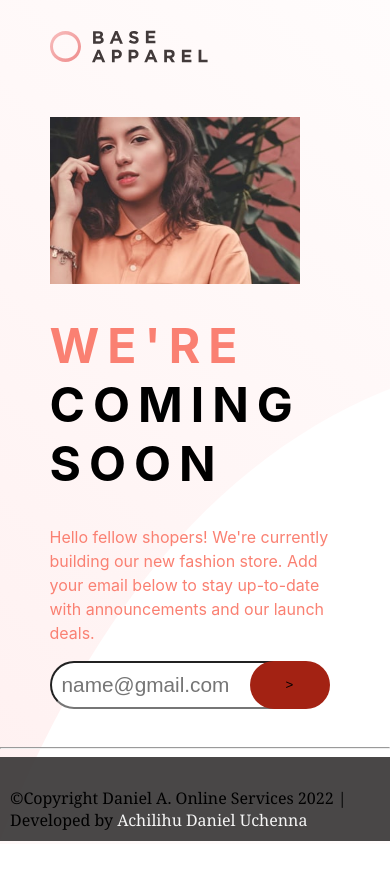
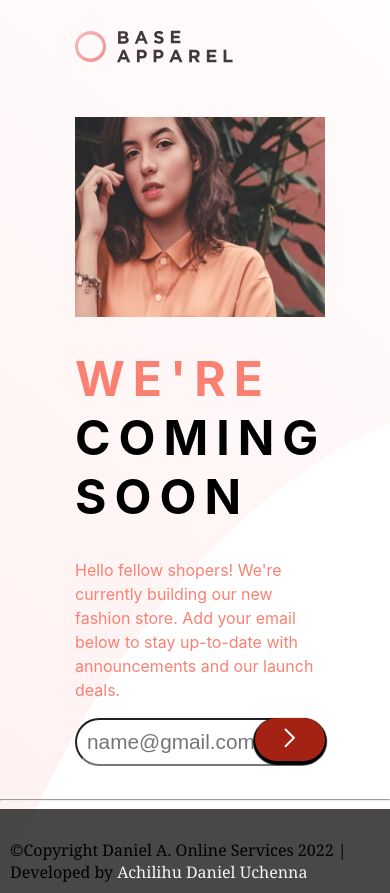
Before and after one commit to Achilihudaniel07/React-fashion-page, a React (Create React App) app: page / in a window 390 px wide. Before the commit the page ends 844 px from the top, so only its background shows below. Built offline with nearby package versions, Linux system fonts and the light colour scheme.

Commit message:
chores:update button

```diff
--- a/src/components/Body/Body.css
+++ b/src/components/Body/Body.css
@@ -51,25 +51,19 @@ body{
     position: absolute;
 }
 
+#mobile{
+    width: 120px;
+}
+
 #butt1{
     background-color: salmon;
-    padding:16.5px;
-    width: 80px;
+    padding: 10px;
+    width: 70px;
     border-radius: 40px;
-    margin-left: 280px ;
+    margin-left: 300px ;
     position: relative;
     border: none;
-}
-
-#butt2{
-    display: none;
-    background-color: salmon;
-    padding:16.5px;
-    width: 80px;
-    border-radius: 40px;
-    margin-left: 280px ;
-    position: relative;
-    border: none;
+    box-shadow: 0px 2px 1px 2px black;
 }
 
 .Fpage button:hover{
@@ -90,9 +84,11 @@ body{
 
 @media screen and (max-width:800px) {
     .Fpage{
-        width: 90%;
+        width: 300px;
         margin-left: auto;
         margin-right: auto;
+        display: block;
+        justify-content: center;
     }
 
     .Content h1{
@@ -100,16 +96,17 @@ body{
     }
 
     .Content p{
-        width:300px;
+        width:250px
     }
 
     .Content input{
         width:250px;
         position:absolute;
     }
+
     #butt1{
         background-color: rgb(163, 34, 19);
-        margin-left: 200px;
+        margin-left: 180px;
         position: relative;
     }
     #desk{
@@ -119,5 +116,6 @@ body{
     #mobile{
         display: flex;
         width:250px;
+        height: 200px;
     }
 }
--- a/src/components/Body/Body.js
+++ b/src/components/Body/Body.js
@@ -3,6 +3,7 @@ import '../Body/Body.css';
 import logo from'../images/logo.svg'
 import hero from '../images/hero.jpg'
 import hero2 from '../images/hero2.jpg'
+import iconArrow from '../images/iconArrow.svg'
 
 
 
@@ -19,7 +20,7 @@ function Body() {
       <p>Hello fellow shopers! We're currently building our new fashion store. Add your email below to stay up-to-date with announcements and our launch deals.</p>
 
       <input type="e-mail" placeholder='name@gmail.com' required/>
-      <button id ="butt1"> {">"} </button>
+      <button id ="butt1">  <img id ="butt11" src={iconArrow} alt="Fine girl" /></button>
       </div>
 
       <div className='Pic'>
```
